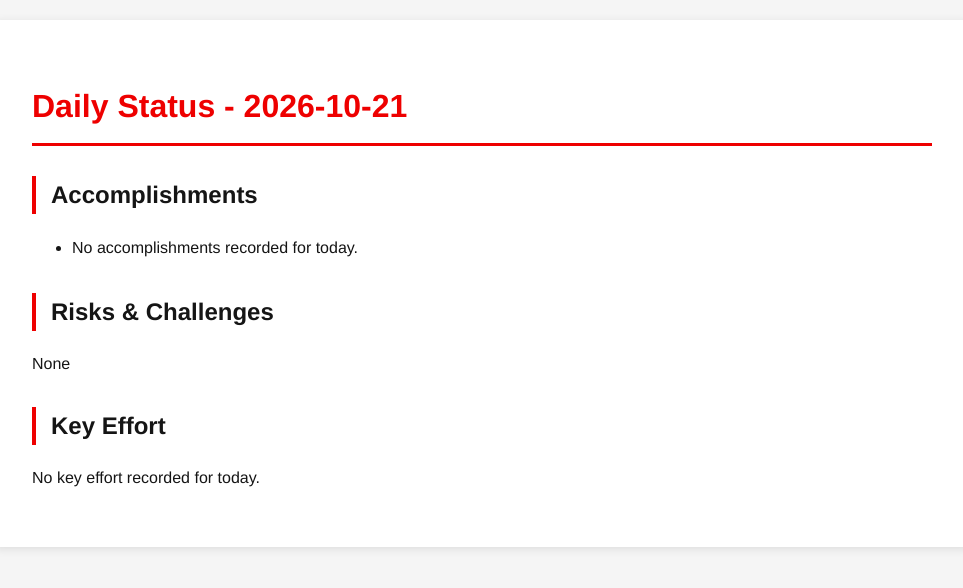
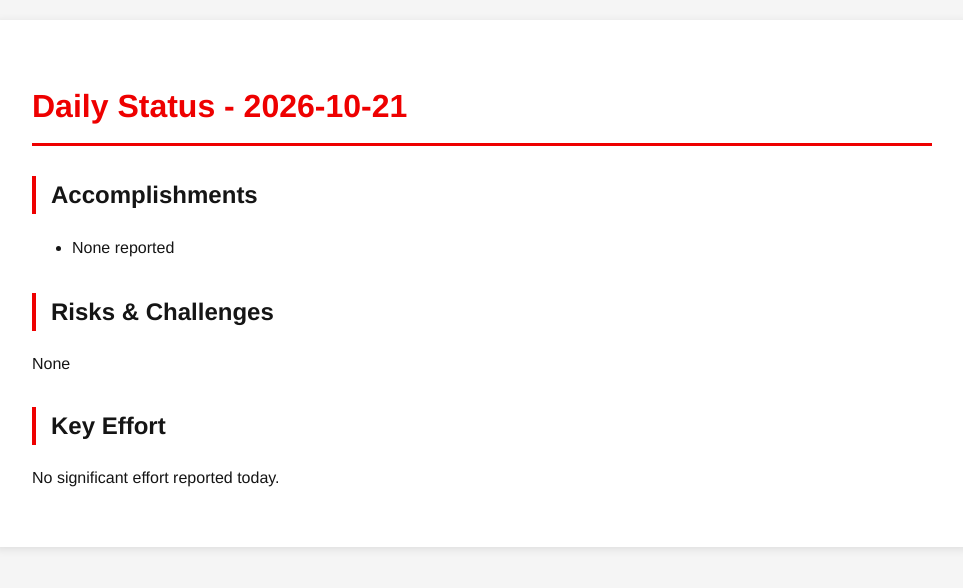
Before and after one commit to tzvatot/daily-status, a Jekyll site: the page built from 2026-10-21.md, in a window 1280 px wide. Shown: the top 588 px of the page, without its empty margins (158-1121 px from the left). Built offline with Jekyll 4.4.1, drawn with Linux system fonts in a browser that asks for light colours.

Commit message:
Daily status update - 2026-10-21

```diff
--- a/2026-10-21.md
+++ b/2026-10-21.md
@@ -7,10 +7,10 @@ date: 2026-10-21
 # Daily Status - 2026-10-21
 
 ## Accomplishments
-- No accomplishments recorded for today.
+- None reported
 
 ## Risks & Challenges
 None
 
 ## Key Effort
-No key effort recorded for today.
+No significant effort reported today.
```
